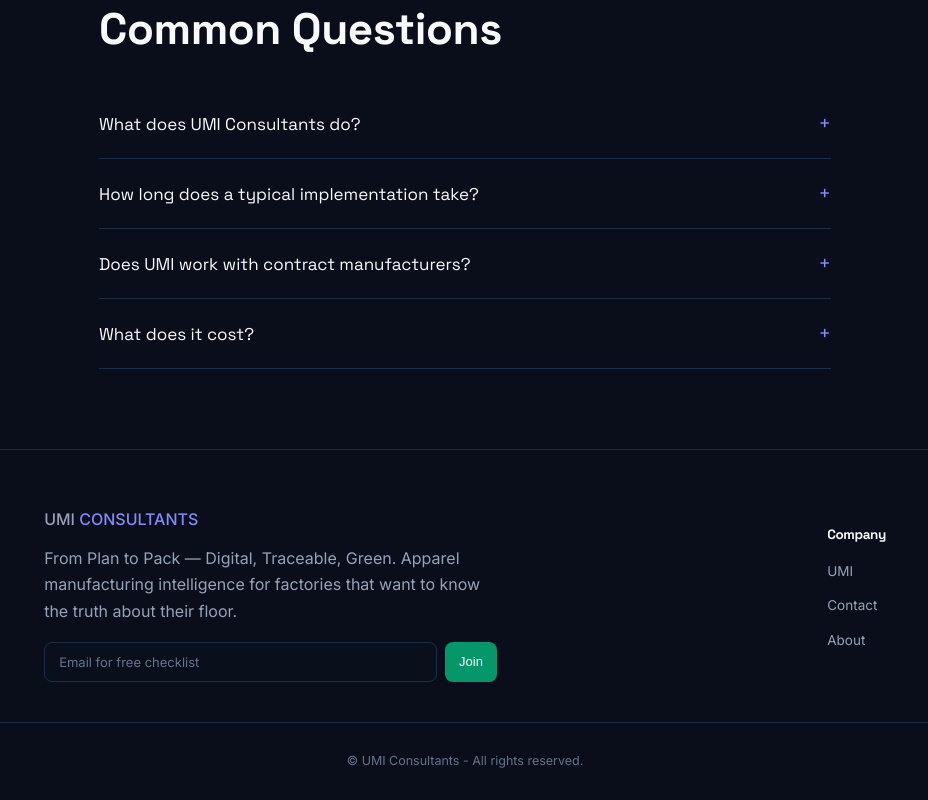
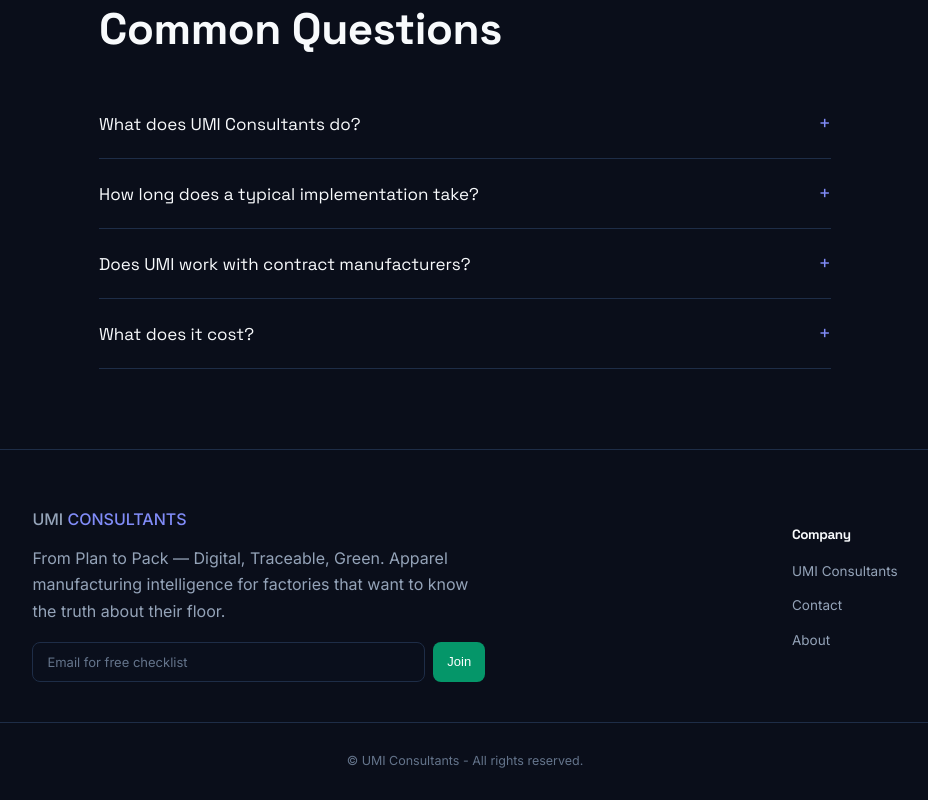
Before and after one commit to ismail-ahmad/umi-website, a Next.js app: page / in a window 1280 px wide. Shown: the part 1838-2638 px from the top of the page, without its empty margins (175-1103 px from the left). Built offline with nearby package versions, Linux system fonts and the light colour scheme.

Commit message:
footer content

```diff
--- a/components/footer.tsx
+++ b/components/footer.tsx
@@ -43,7 +43,7 @@ export default function Footer():ReactElement{
                 </form>
               </div>
           <LinkList heading='Company'>
-            <FooterLinkListItem text='UMI' href='/' />
+            <FooterLinkListItem text='UMI Consultants' href='/' />
             <FooterLinkListItem text='Contact' href='/contact' />
             <FooterLinkListItem text='About' href='/about' />
             {/* <FooterLinkListItem text='Option' href='/' /> */}
```
